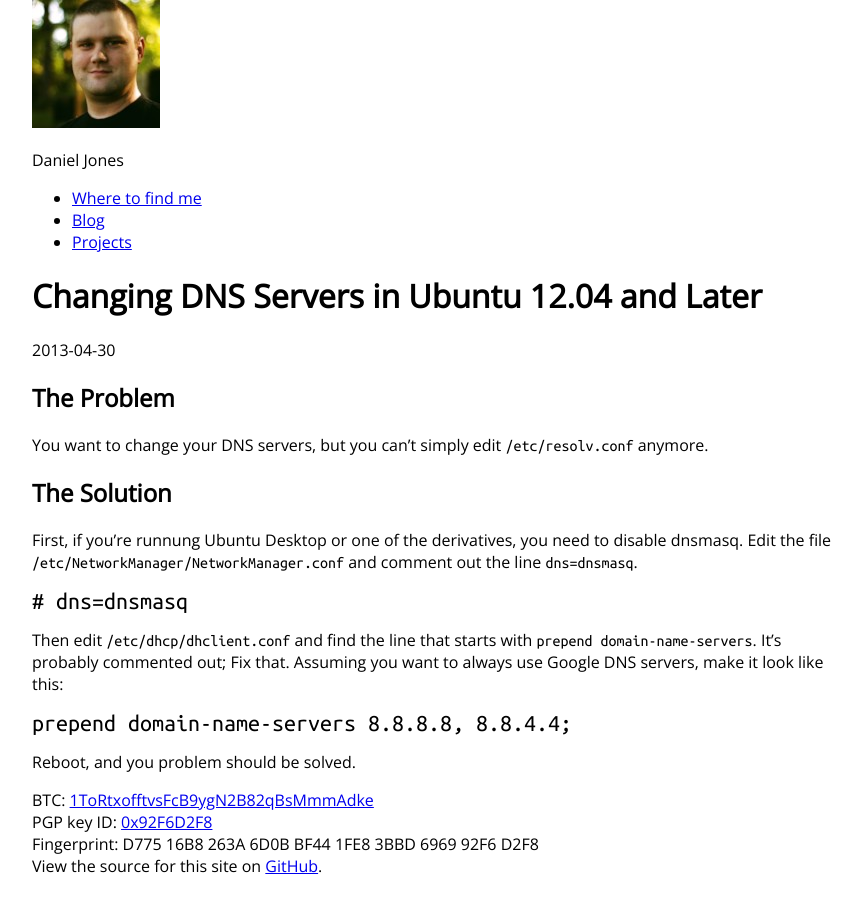
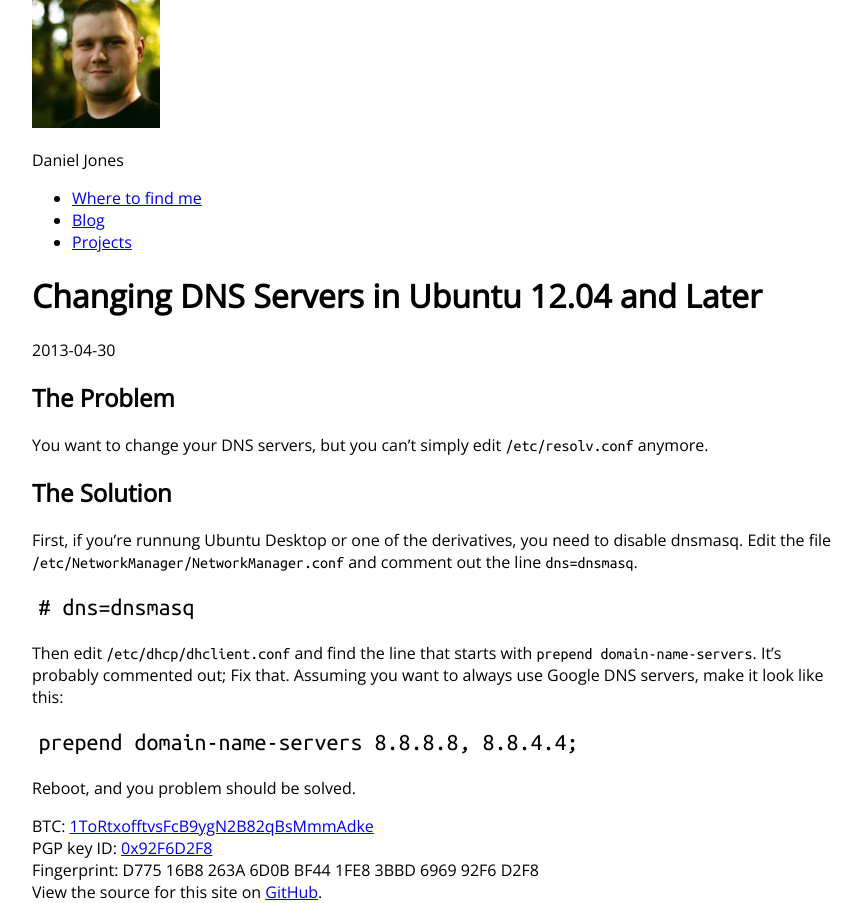
Before and after one commit to tortxof/djones.co-www, a Jekyll site: the page built from _posts/2013-04-30-ubuntu-dns-servers.md, in a window 1280 px wide. Shown: the whole page, without its empty margins (208-1070 px from the left). Built offline with Jekyll 4.4.1, drawn with Linux system fonts in a browser that asks for light colours; a style sheet for code colours, icons or effects is not loaded.

Commit message:
Add pre padding

```diff
--- a/_sass/_layout.sass
+++ b/_sass/_layout.sass
@@ -4,3 +4,6 @@ body
 .container
   max-width: 50em
   margin: 0 auto
+
+pre
+  padding: .5em
```
